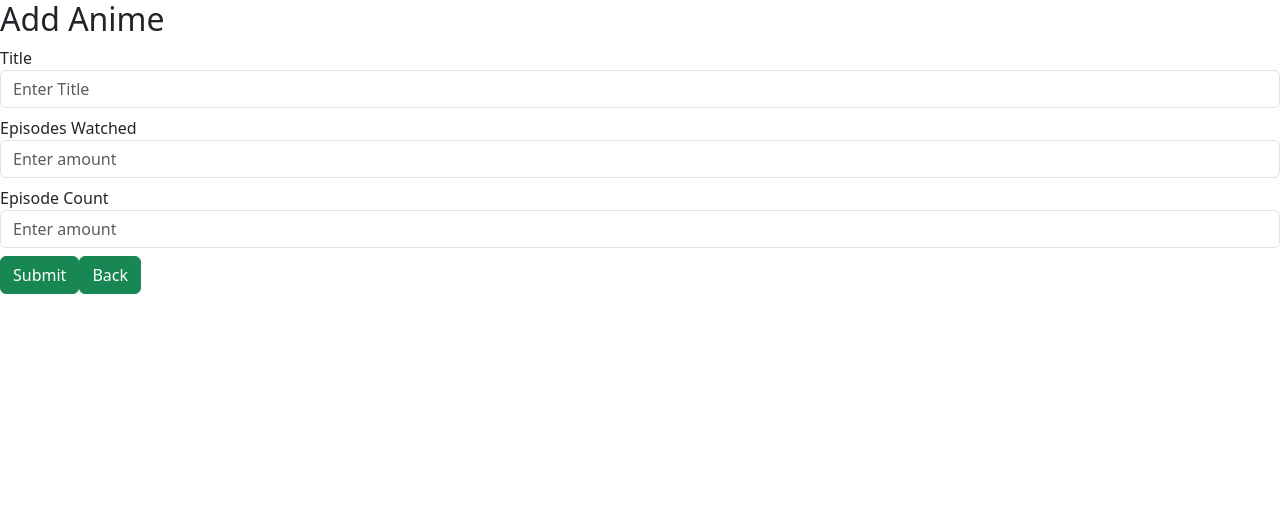
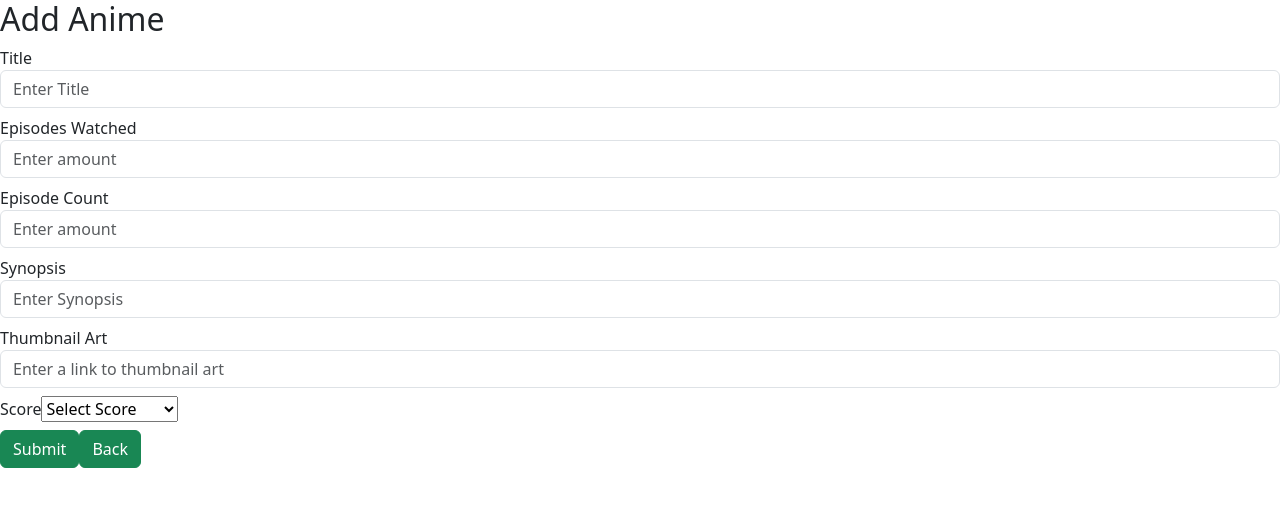
Before and after one commit to BenVuong/Manga-and-Anime-Organizer-using-React-and-SQL, a React (Create React App) app in the folder frontend/: page /createanime in a window 1280 px wide. Shown: the top 506 px of the page. Built offline with nearby package versions, Linux system fonts and the light colour scheme.

Commit message:
Users can now add a image link to the thumbnail art of for their anime entry and enter in a synopsis

```diff
--- a/frontend/src/CreateAnime.jsx
+++ b/frontend/src/CreateAnime.jsx
@@ -6,7 +6,10 @@ function CreateAnime(){
     const [values, setValues] = useState({
         title: '',
         episodesWatched: '',
-        episodeCount: ''
+        episodeCount: '',
+        score: '',
+        synopsis: '',
+        image: ''
     })
     const navigate = useNavigate();
     const handleSubmit = (e)=> {
@@ -38,6 +41,35 @@ function CreateAnime(){
                         <input type="number" placeholder='Enter amount' className='form-control'
                         onChange={e => setValues({...values, episodeCount: e.target.value})}/>
                     </div>
+
+                    <div className='mb-2'>
+                        <label htmlFor="">Synopsis</label>
+                        <input type="text" placeholder='Enter Synopsis' className='form-control'
+                        onChange={e => setValues({...values, synopsis: e.target.value})}/>
+                    </div>
+
+                    <div className='mb-2'>
+                        <label htmlFor="">Thumbnail Art</label>
+                        <input type="text" placeholder='Enter a link to thumbnail art' className='form-control'
+                        onChange={e => setValues({...values, image: e.target.value})}/>
+                    </div>
+                    <div className='mb-2'>
+                    <label htmlFor="">Score</label>
+                        <select name="selectedScore"
+                        onChange={e => setValues({...values, score: e.target.value})}>
+                            <option value="">Select Score</option>
+                            <option value="10">10 Masterpiece</option>
+                            <option value="9">9 Great</option>
+                            <option value="8">8 Very Good</option>
+                            <option value="7">7 Good</option>
+                            <option value="6">6 Fine</option>
+                            <option value="5">5 Average</option>
+                            <option value="4">4 Bad</option>
+                            <option value="3">3 Very Bad</option>
+                            <option value="2">2 Horrible</option>
+                            <option value="1">1 Appalling </option>
+                        </select>
+                </div>
                     <button className="btn btn-success"> Submit</button>
                     <Link to ="/animeList" className='btn btn-success'> Back</Link>
                 </form>
--- a/frontend/src/EditAnime.jsx
+++ b/frontend/src/EditAnime.jsx
@@ -10,7 +10,9 @@ function EditAnime(){
         title: '',
         episodesWatched: '',
         episodeCount: '',
-        score: ''
+        score: '',
+        synopsis: '',
+        image:''
     })
     const navigate = useNavigate();
 
@@ -32,7 +34,9 @@ function EditAnime(){
                     title: res.data[0].title,
                     episodesWatched: res.data[0].episodesWatched,
                     episodeCount: res.data[0].episodeCount,
-                    score: res.data[0].score
+                    score: res.data[0].score,
+                    synopsis: res.data[0].synopsis,
+                    image: res.data[0].image
 
                 });
         })
@@ -61,6 +65,21 @@ function EditAnime(){
                     value={values.episodeCount}
                     onChange={e => setValues({...values, episodeCount: e.target.value})}/>
                 </div>
+
+                <div className='mb-2'>
+                    <label htmlFor="">Synopsis</label>
+                    <input type="text" placeholder='Enter Synopsis' className='form-control'
+                    value={values.synopsis}
+                    onChange={e => setValues({...values, synopsis: e.target.value})}/>
+                </div>
+
+                <div className='mb-2'>
+                    <label htmlFor="">Thumbnail Art</label>
+                    <input type="text" placeholder='Enter link to thumbnail art' className='form-control'
+                    value={values.image}
+                    onChange={e => setValues({...values, image: e.target.value})}/>
+                </div>
+
                 <div className='mb-2'>
                     <label htmlFor="">Score</label>
                         <select name="selectedScore"
--- a/frontend/src/animeDetails.jsx
+++ b/frontend/src/animeDetails.jsx
@@ -5,10 +5,12 @@ import './App.css';
 import { styled } from '@mui/material/styles';
 import Box from '@mui/material/Box';
 import Grid from '@mui/material/Grid';
+import Divider from '@mui/material/Divider';
 
 const Title = styled('div')(({ theme }) => ({
-    backgroundColor: theme.palette.mode === 'dark' ? '#1A2027' : '#fff',
+    backgroundColor: '#616161' ,
     border: '1px solid',
+    color: '#fff',
     borderColor: theme.palette.mode === 'dark' ? '#444d58' : '#ced7e0',
     padding: theme.spacing(1),
     borderRadius: '4px',
@@ -53,8 +55,17 @@ function AnimeDetails() {
                 </Grid>
                 <Grid xs={12} sm={2}>
                     <Pillar>
-                        <Item>Details:</Item>
-                        <Item>Episodes: {anime.episodeCount}</Item>
+                        <Item>
+                            <img src={anime.image}/>
+
+                        </Item>
+                        <Item>
+                            Information:
+                            <Divider/>
+                            Episodes: {anime.episodeCount}
+                        </Item>
+
+
                         <Item>
                             <Link to ="/animeList" className='btn btn-success'> Back</Link>
                             <Link  className="btn btn-outline-dark "
@@ -65,7 +76,9 @@ function AnimeDetails() {
                 <Grid xs={12} sm={8}>
                     <Item>Score: {anime.score}</Item>
                     <Item>Progress: {anime.episodesWatched}</Item>
-                    <Item>Synopsis: </Item>
+                    <Item>Synopsis:
+                        <Divider/>
+                         {anime.synopsis}</Item>
                 </Grid>
             </Grid>
         </Box>
```
Also changed, not shown: 1 other file (tests, documents, lock files or other folders).
